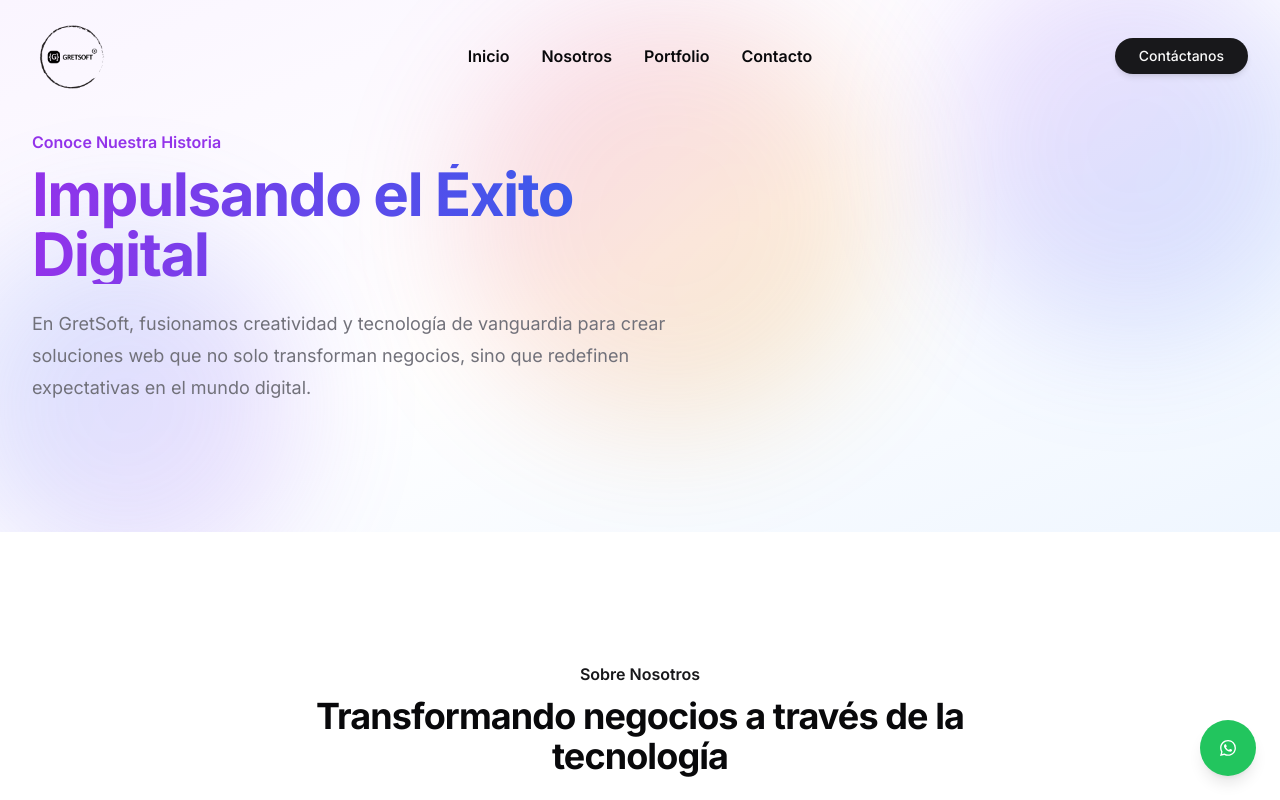
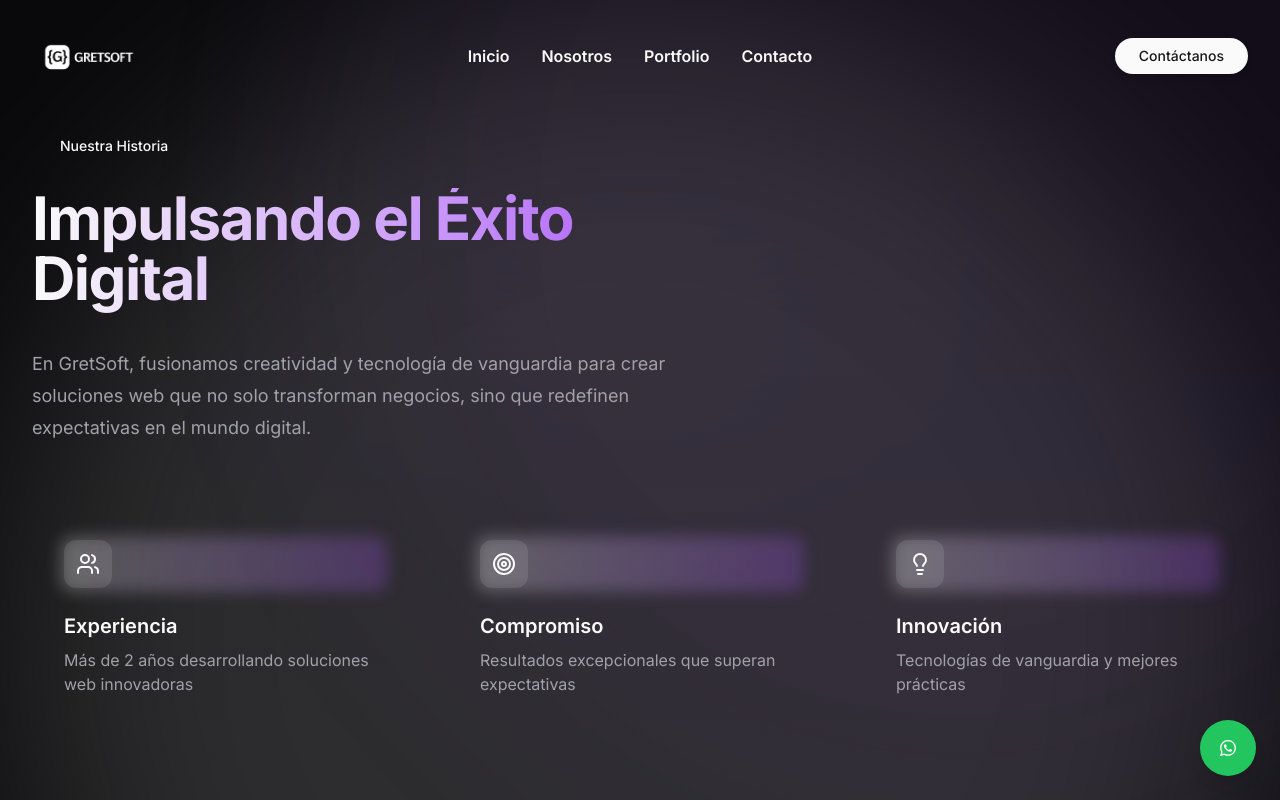
Before and after one commit to Imaagus/gretsoft, a Next.js app: page /about in a window 1280 px wide. Shown: the top 800 px of the page. Built offline with nearby package versions, Linux system fonts and the light colour scheme.

Commit message:
newTheme

```diff
--- a/app/about/page.tsx
+++ b/app/about/page.tsx
@@ -8,7 +8,7 @@ import { SiteFooter } from "@/components/site-footer"
 import { About } from "@/components/about"
 import { AboutTimeline } from "@/components/about-timeline"
 import { Button } from "@/components/ui/button"
-import { ArrowDown } from "lucide-react"
+import { ArrowDown, Users, Target, Lightbulb } from "lucide-react"
 
 const fadeInUp = {
   hidden: { opacity: 0, y: 20 },
@@ -24,6 +24,24 @@ const staggerChildren = {
     },
   },
 }
+
+const features = [
+  {
+    icon: Users,
+    title: "Experiencia",
+    description: "Más de 2 años desarrollando soluciones web innovadoras",
+  },
+  {
+    icon: Target,
+    title: "Compromiso",
+    description: "Resultados excepcionales que superan expectativas",
+  },
+  {
+    icon: Lightbulb,
+    title: "Innovación",
+    description: "Tecnologías de vanguardia y mejores prácticas",
+  },
+]
 
 export default function AboutPage() {
   const controls = useAnimation()
@@ -58,19 +76,10 @@ export default function AboutPage() {
       <main className="flex-1">
         <div className="relative overflow-hidden">
           {/* Dynamic gradient background */}
-          <div className="absolute inset-0 bg-gradient-to-br from-purple-50 via-white to-blue-50 dark:from-gray-900 dark:via-gray-900 dark:to-gray-800 animate-gradient-x" />
-
-          {/* Animated shapes */}
-          <div className="absolute inset-0 overflow-hidden">
-            <div className="absolute top-0 right-0 -translate-y-12 translate-x-12 blur-3xl opacity-20">
-              <div className="aspect-square h-96 rounded-full bg-gradient-to-br from-purple-500 to-blue-500 animate-blob" />
-            </div>
-            <div className="absolute bottom-0 left-0 translate-y-12 -translate-x-12 blur-3xl opacity-20">
-              <div className="aspect-square h-96 rounded-full bg-gradient-to-br from-blue-500 to-purple-500 animate-blob animation-delay-2000" />
-            </div>
-            <div className="absolute top-1/2 left-1/2 -translate-x-1/2 -translate-y-1/2 blur-3xl opacity-20">
-              <div className="aspect-square h-96 rounded-full bg-gradient-to-br from-pink-500 to-yellow-500 animate-blob animation-delay-4000" />
-            </div>
+          <div className="absolute inset-0">
+            <div className="absolute inset-0 bg-gradient-to-b from-background via-background/90 to-background" />
+            <div className="absolute top-0 left-1/2 -translate-x-1/2 w-full aspect-square bg-primary/30 rounded-full blur-[120px] opacity-50 animate-pulse" />
+            <div className="absolute bottom-0 left-1/4 w-full aspect-square bg-purple-500/20 rounded-full blur-[120px] opacity-30 animate-pulse animation-delay-2000" />
           </div>
 
           <div className="relative">
@@ -82,15 +91,17 @@ export default function AboutPage() {
               className="relative mx-auto max-w-7xl px-6 py-24 sm:py-32 lg:px-8"
             >
               <motion.div variants={fadeInUp} className="mx-auto max-w-2xl lg:mx-0">
-                <motion.p
+                <motion.div
                   variants={fadeInUp}
-                  className="text-base font-semibold leading-7 text-purple-600 dark:text-purple-400"
+                  className="inline-flex items-center rounded-full px-4 py-1 text-sm font-medium gradient-border"
                 >
-                  Conoce Nuestra Historia
-                </motion.p>
+                  <div className="rounded-full px-3 py-1 text-sm font-medium">
+                    <span className="text-primary text-glow">Nuestra Historia</span>
+                  </div>
+                </motion.div>
                 <motion.h1
                   variants={fadeInUp}
-                  className="mt-2 text-4xl font-bold tracking-tight sm:text-6xl bg-clip-text text-transparent bg-gradient-to-r from-purple-600 to-blue-600"
+                  className="mt-6 text-4xl font-bold tracking-tight sm:text-6xl bg-clip-text text-transparent bg-gradient-to-r from-primary to-purple-500 pb-4"
                 >
                   Impulsando el Éxito Digital
                 </motion.h1>
@@ -98,6 +109,28 @@ export default function AboutPage() {
                   En GretSoft, fusionamos creatividad y tecnología de vanguardia para crear soluciones web que no solo
                   transforman negocios, sino que redefinen expectativas en el mundo digital.
                 </motion.p>
+              </motion.div>
+
+              <motion.div
+                variants={staggerChildren}
+                className="mt-16 grid grid-cols-1 gap-8 sm:grid-cols-2 lg:grid-cols-3"
+              >
+                {features.map((feature) => (
+                  <motion.div
+                    key={feature.title}
+                    variants={fadeInUp}
+                    className="glass-card p-8 rounded-2xl hover-glow transition-all duration-300 hover:-translate-y-1"
+                  >
+                    <div className="relative">
+                      <div className="absolute -inset-1 bg-gradient-to-r from-primary to-purple-500 rounded-lg blur opacity-25" />
+                      <div className="relative flex h-12 w-12 items-center justify-center rounded-lg bg-primary/10">
+                        <feature.icon className="h-6 w-6 text-primary" />
+                      </div>
+                    </div>
+                    <h3 className="mt-6 text-xl font-semibold text-foreground">{feature.title}</h3>
+                    <p className="mt-2 text-muted-foreground">{feature.description}</p>
+                  </motion.div>
+                ))}
               </motion.div>
             </motion.div>
           </div>
@@ -118,7 +151,7 @@ export default function AboutPage() {
               onClick={scrollToTop}
               size="icon"
               aria-label="Volver arriba"
-              className="rounded-full bg-primary text-primary-foreground shadow-lg hover:shadow-xl transition-all duration-300"
+              className="rounded-full bg-gradient-to-r from-primary to-purple-500 hover:opacity-90 shadow-lg hover:shadow-xl transition-all duration-300"
             >
               <ArrowDown className="h-5 w-5 transform rotate-180" />
             </Button>
--- a/app/globals.css
+++ b/app/globals.css
@@ -2,77 +2,132 @@
 @tailwind components;
 @tailwind utilities;
 
-@layer utilities {
-  .text-balance {
-    text-wrap: balance;
+@layer base {
+  :root {
+    --background: 215 50% 98%;
+    --foreground: 215 25% 27%;
+    --card: 215 25% 100%;
+    --card-foreground: 215 25% 27%;
+    --popover: 215 25% 100%;
+    --popover-foreground: 215 25% 27%;
+    --primary: 187 100% 45%;
+    --primary-foreground: 215 25% 100%;
+    --secondary: 215 25% 95%;
+    --secondary-foreground: 215 25% 27%;
+    --muted: 215 25% 95%;
+    --muted-foreground: 215 25% 47%;
+    --accent: 215 25% 95%;
+    --accent-foreground: 215 25% 27%;
+    --destructive: 0 84.2% 60.2%;
+    --destructive-foreground: 215 25% 100%;
+    --border: 215 25% 93%;
+    --input: 215 25% 93%;
+    --ring: 187 100% 45%;
+    --radius: 1rem;
+  }
+
+  .dark {
+    --background: 222 47% 5%;
+    --foreground: 215 25% 100%;
+    --card: 215 25% 8%;
+    --card-foreground: 215 25% 100%;
+    --popover: 215 25% 8%;
+    --popover-foreground: 215 25% 100%;
+    --primary: 187 100% 45%;
+    --primary-foreground: 215 25% 100%;
+    --secondary: 215 25% 12%;
+    --secondary-foreground: 215 25% 100%;
+    --muted: 215 25% 12%;
+    --muted-foreground: 215 25% 80%;
+    --accent: 215 25% 12%;
+    --accent-foreground: 215 25% 100%;
+    --destructive: 0 62.8% 30.6%;
+    --destructive-foreground: 215 25% 100%;
+    --border: 215 25% 15%;
+    --input: 215 25% 15%;
+    --ring: 187 100% 45%;
   }
 }
 
-
-
-@layer base {
-  :root {
-    --background: 0 0% 100%;
-    --foreground: 0 0% 3.9%;
-    --card: 0 0% 100%;
-    --card-foreground: 0 0% 3.9%;
-    --popover: 0 0% 100%;
-    --popover-foreground: 0 0% 3.9%;
-    --primary: 0 0% 9%;
-    --primary-foreground: 0 0% 98%;
-    --secondary: 0 0% 96.1%;
-    --secondary-foreground: 0 0% 9%;
-    --muted: 0 0% 96.1%;
-    --muted-foreground: 0 0% 45.1%;
-    --accent: 0 0% 96.1%;
-    --accent-foreground: 0 0% 9%;
-    --destructive: 0 84.2% 60.2%;
-    --destructive-foreground: 0 0% 98%;
-    --border: 0 0% 89.8%;
-    --input: 0 0% 89.8%;
-    --ring: 0 0% 3.9%;
-    --chart-1: 12 76% 61%;
-    --chart-2: 173 58% 39%;
-    --chart-3: 197 37% 24%;
-    --chart-4: 43 74% 66%;
-    --chart-5: 27 87% 67%;
-    --radius: 0.5rem;
-  }
-  .dark {
-    --background: 0 0% 3.9%;
-    --foreground: 0 0% 98%;
-    --card: 0 0% 3.9%;
-    --card-foreground: 0 0% 98%;
-    --popover: 0 0% 3.9%;
-    --popover-foreground: 0 0% 98%;
-    --primary: 0 0% 98%;
-    --primary-foreground: 0 0% 9%;
-    --secondary: 0 0% 14.9%;
-    --secondary-foreground: 0 0% 98%;
-    --muted: 0 0% 14.9%;
-    --muted-foreground: 0 0% 63.9%;
-    --accent: 0 0% 14.9%;
-    --accent-foreground: 0 0% 98%;
-    --destructive: 0 62.8% 30.6%;
-    --destructive-foreground: 0 0% 98%;
-    --border: 0 0% 14.9%;
-    --input: 0 0% 14.9%;
-    --ring: 0 0% 83.1%;
-    --chart-1: 220 70% 50%;
-    --chart-2: 160 60% 45%;
-    --chart-3: 30 80% 55%;
-    --chart-4: 280 65% 60%;
-    --chart-5: 340 75% 55%;
-  }
-}
-
-
-
 @layer base {
   * {
-    @apply border-border outline-ring/50;
+    @apply border-border;
   }
   body {
     @apply bg-background text-foreground;
   }
 }
+
+.animate-gradient-x {
+  background-size: 200% 200%;
+  animation: gradient-x 15s ease infinite;
+}
+
+@keyframes gradient-x {
+  0% {
+    background-position: 0% 50%;
+  }
+  50% {
+    background-position: 100% 50%;
+  }
+  100% {
+    background-position: 0% 50%;
+  }
+}
+
+.animate-blob {
+  animation: blob 7s infinite;
+}
+
+.animation-delay-2000 {
+  animation-delay: 2s;
+}
+
+.animation-delay-4000 {
+  animation-delay: 4s;
+}
+
+@keyframes blob {
+  0% {
+    transform: translate(0px, 0px) scale(1);
+  }
+  33% {
+    transform: translate(30px, -50px) scale(1.1);
+  }
+  66% {
+    transform: translate(-20px, 20px) scale(0.9);
+  }
+  100% {
+    transform: translate(0px, 0px) scale(1);
+  }
+}
+
+.text-glow {
+  text-shadow: 0 0 20px rgba(0, 229, 201, 0.5);
+}
+
+.glass-card {
+  background: rgba(255, 255, 255, 0.04);
+  backdrop-filter: blur(8px);
+  border: 1px solid rgba(255, 255, 255, 0.05);
+}
+
+.hover-glow {
+  transition: all 0.3s ease;
+}
+
+.hover-glow:hover {
+  box-shadow: 0 0 15px rgba(0, 229, 201, 0.15);
+}
+
+.gradient-border {
+  position: relative;
+  background: linear-gradient(to right, #00e5c9, #00b4d8);
+  padding: 1px;
+  border-radius: var(--radius);
+}
+
+.gradient-border > * {
+  background: var(--background);
+  border-radius: calc(var(--radius) - 1px);
+}
--- a/app/layout.tsx
+++ b/app/layout.tsx
@@ -18,7 +18,7 @@ export const metadata = {
   authors: [{ name: "GretSoft" }],
   creator: "GretSoft",
   viewport: "width=device-width, initial-scale=1",
-  themeColor: "#6d28d9",
+  themeColor: "#00E5C9",
 }
 
 export default function RootLayout({
@@ -27,9 +27,24 @@ export default function RootLayout({
   children: React.ReactNode
 }) {
   return (
-    <html lang="es" className="scroll-smooth">
-      <body className={cn("min-h-screen bg-background font-sans antialiased", inter.className)}>
-        <Suspense fallback={<div className="h-screen flex items-center justify-center">Cargando...</div>}>
+    <html lang="es" className="scroll-smooth dark">
+      <body
+        className={cn(
+          "min-h-screen bg-background font-sans antialiased selection:bg-primary/20 selection:text-primary",
+          inter.className,
+        )}
+      >
+        <div className="fixed inset-0 -z-10 bg-[radial-gradient(ellipse_at_top,_var(--tw-gradient-stops))] from-primary/20 via-background to-background" />
+        <Suspense
+          fallback={
+            <div className="h-screen flex items-center justify-center">
+              <div className="relative w-24 h-24">
+                <div className="absolute inset-0 border-t-2 border-primary rounded-full animate-spin"></div>
+                <div className="absolute inset-4 border-t-2 border-primary/50 rounded-full animate-spin-slow"></div>
+              </div>
+            </div>
+          }
+        >
           {children}
           <WhatsAppButton />
         </Suspense>
--- a/components/hero.tsx
+++ b/components/hero.tsx
@@ -1,3 +1,6 @@
+"use client"
+
+import { motion } from "framer-motion"
 import Image from "next/image"
 import Link from "next/link"
 import { Button } from "@/components/ui/button"
@@ -9,49 +12,64 @@ const features = [
   { icon: Sparkles, text: "Diseño moderno" },
 ]
 
+const fadeIn = {
+  hidden: { opacity: 0, y: 20 },
+  visible: { opacity: 1, y: 0 },
+}
+
+const staggerContainer = {
+  hidden: { opacity: 0 },
+  visible: {
+    opacity: 1,
+    transition: {
+      staggerChildren: 0.2,
+    },
+  },
+}
+
 export function Hero() {
   return (
-    <div id="home" className="relative isolate overflow-hidden">
-      {/* Background gradient */}
-      <div
-        className="absolute inset-x-0 -top-40 -z-10 transform-gpu overflow-hidden blur-3xl sm:-top-80"
-        aria-hidden="true"
-      >
-        <div
-          className="relative left-[calc(50%-11rem)] aspect-[1155/678] w-[36.125rem] -translate-x-1/2 rotate-[30deg] bg-gradient-to-tr from-purple-600 to-indigo-800 opacity-20 sm:left-[calc(50%-30rem)] sm:w-[72.1875rem]"
-          style={{
-            clipPath:
-              "polygon(74.1% 44.1%, 100% 61.6%, 97.5% 26.9%, 85.5% 0.1%, 80.7% 2%, 72.5% 32.5%, 60.2% 62.4%, 52.4% 68.1%, 47.5% 58.3%, 45.2% 34.5%, 27.5% 76.7%, 0.1% 64.9%, 17.9% 100%, 27.6% 76.8%, 76.1% 97.7%, 74.1% 44.1%)",
-          }}
-        />
+    <div id="home" className="relative isolate overflow-hidden min-h-screen flex items-center">
+      {/* Animated background elements */}
+      <div className="absolute inset-0 -z-10">
+        <div className="absolute inset-0 bg-gradient-to-b from-background via-background/90 to-background" />
+        <div className="absolute top-0 left-1/2 -translate-x-1/2 w-full aspect-square bg-primary/30 rounded-full blur-[120px] opacity-50" />
+        <div className="absolute bottom-0 left-1/4 w-full aspect-square bg-purple-500/20 rounded-full blur-[120px] opacity-30" />
       </div>
 
-      <div className="mx-auto max-w-7xl px-4 sm:px-6 pt-32 pb-24 sm:pt-40 sm:pb-32 lg:flex lg:items-center lg:gap-x-10 lg:px-8 lg:py-40">
-        <div className="mx-auto max-w-2xl lg:mx-0 lg:flex-auto">
-          <div className="flex items-center gap-x-3 mb-8">
-            <div className="rounded-full flex items-center gap-x-2 px-3 py-1 text-sm font-medium leading-6 text-primary-foreground bg-primary ring-1 ring-inset ring-primary/20">
-              <Sparkles className="h-4 w-4" />
-              <span>Soluciones Web Profesionales</span>
+      <div className="mx-auto max-w-7xl px-4 sm:px-6 py-32 lg:flex lg:items-center lg:gap-x-10 lg:px-8 lg:py-40">
+        <motion.div
+          initial="hidden"
+          animate="visible"
+          variants={staggerContainer}
+          className="mx-auto max-w-2xl lg:mx-0 lg:flex-auto"
+        >
+          <motion.div variants={fadeIn} className="flex items-center gap-x-3 mb-8">
+            <div className="gradient-border">
+              <div className="rounded-full flex items-center gap-x-2 px-3 py-1 text-sm font-medium">
+                <Sparkles className="h-4 w-4 text-primary" />
+                <span className="text-glow">Soluciones Web Profesionales</span>
+              </div>
             </div>
-          </div>
+          </motion.div>
 
-          <h1 className="max-w-lg text-4xl font-bold tracking-tight sm:text-5xl lg:text-6xl">
+          <motion.h1 variants={fadeIn} className="max-w-lg text-4xl font-bold tracking-tight sm:text-6xl lg:text-7xl">
             Transformamos ideas en{" "}
-            <span className="text-transparent bg-clip-text bg-gradient-to-r from-purple-600 to-indigo-600">
+            <span className="text-transparent bg-clip-text bg-gradient-to-r from-primary to-purple-500 text-glow">
               experiencias digitales
             </span>
-          </h1>
+          </motion.h1>
 
-          <p className="mt-6 text-lg leading-8 text-muted-foreground">
+          <motion.p variants={fadeIn} className="mt-6 text-lg leading-8 text-muted-foreground">
             Desarrollamos soluciones web profesionales y personalizadas para hacer crecer tu negocio. Desde landing
             pages hasta e-commerce, creamos experiencias digitales que destacan.
-          </p>
+          </motion.p>
 
-          <div className="mt-10 flex flex-col sm:flex-row items-center gap-4 sm:gap-x-6">
+          <motion.div variants={fadeIn} className="mt-10 flex flex-col sm:flex-row items-center gap-4 sm:gap-x-6">
             <Button
               asChild
               size="lg"
-              className="w-full sm:w-auto rounded-full shadow-lg hover:shadow-xl transition-all duration-300"
+              className="w-full sm:w-auto rounded-full bg-gradient-to-r from-primary to-purple-500 hover:opacity-90 transition-all duration-300"
             >
               <Link href="#contact">
                 Comienza tu proyecto
@@ -62,37 +80,46 @@ export function Hero() {
               variant="outline"
               size="lg"
               asChild
-              className="w-full sm:w-auto rounded-full border-primary/20 hover:bg-primary/5"
+              className="w-full sm:w-auto rounded-full border-primary/20 hover:bg-primary/5 hover-glow"
             >
               <Link href="/portfolio">Ver nuestro trabajo</Link>
             </Button>
-          </div>
+          </motion.div>
 
-          <div className="mt-10 grid grid-cols-1 sm:grid-cols-3 gap-4">
+          <motion.div variants={staggerContainer} className="mt-10 grid grid-cols-1 sm:grid-cols-3 gap-4">
             {features.map((item, index) => (
-              <div key={index} className="flex items-center gap-x-2 text-sm">
+              <motion.div
+                key={index}
+                variants={fadeIn}
+                className="flex items-center gap-x-2 text-sm glass-card p-3 rounded-lg hover-glow"
+              >
                 <div className="rounded-full bg-primary/10 p-1">
                   <item.icon className="h-4 w-4 text-primary" />
                 </div>
                 <span>{item.text}</span>
-              </div>
+              </motion.div>
             ))}
-          </div>
-        </div>
+          </motion.div>
+        </motion.div>
 
-        <div className="mt-16 sm:mt-24 lg:mt-0 lg:flex-shrink-0 lg:flex-grow relative">
-          <div className="absolute -z-10 inset-0 bg-gradient-to-tr from-purple-500/20 to-indigo-500/20 blur-3xl opacity-30 rounded-full" />
+        <motion.div
+          initial={{ opacity: 0, scale: 0.8 }}
+          animate={{ opacity: 1, scale: 1 }}
+          transition={{ duration: 0.8, ease: "easeOut" }}
+          className="mt-16 sm:mt-24 lg:mt-0 lg:flex-shrink-0 lg:flex-grow relative"
+        >
+          <div className="absolute -z-10 inset-0 bg-gradient-to-tr from-primary/20 to-purple-500/20 blur-3xl opacity-30 rounded-full" />
           <Image
             src="/banner (2).jpg"
             alt="Dashboard preview"
             width={600}
             height={600}
-            className="mx-auto w-full max-w-[22.875rem] sm:max-w-[28.875rem] rounded-xl shadow-2xl ring-1 ring-gray-900/10 transition-transform duration-300 hover:scale-[1.02]"
+            className="mx-auto w-full max-w-[22.875rem] sm:max-w-[28.875rem] rounded-xl shadow-2xl ring-1 ring-white/10 transition-transform duration-300 hover:scale-[1.02] hover-glow"
             priority
             loading="eager"
             sizes="(max-width: 640px) 100vw, (max-width: 1024px) 50vw, 33vw"
           />
-        </div>
+        </motion.div>
       </div>
     </div>
   )
--- a/components/site-footer.tsx
+++ b/components/site-footer.tsx
@@ -36,7 +36,7 @@ export function SiteFooter() {
               <span className="sr-only">GretSoft</span>
               <Image
                 className="h-24 w-auto"
-                src="/gretsoft.png"
+                src="/gretsoft1.png"
                 alt="GretSoft Logo"
                 width={1000}
                 height={1000}
--- a/components/site-header.tsx
+++ b/components/site-header.tsx
@@ -36,7 +36,7 @@ export function SiteHeader() {
     <header
       className={cn(
         "fixed inset-x-0 top-0 z-50 transition-all duration-300",
-        isScrolled ? "bg-background/90 backdrop-blur-md shadow-sm py-2" : "bg-transparent py-4",
+        isScrolled ? "bg-background/90 backdrop-blur-md shadow-sm py-2" : "bg-transparent py-0",
       )}
     >
       <nav className="mx-auto flex max-w-7xl items-center justify-between px-4 sm:px-6 lg:px-8" aria-label="Global">
@@ -44,8 +44,8 @@ export function SiteHeader() {
           <Link href="/" className="-m-1.5 p-1.5 transition-transform duration-300 hover:scale-105">
             <span className="sr-only">GretSoft</span>
             <Image
-              className="h-14 w-auto sm:h-16 md:h-18 lg:h-20"
-              src="/gretsoft.png"
+              className="h-24 w-auto sm:h-20 md:h-24 lg:h-28"
+              src="/gretsoft2.png"
               alt="GretSoft Logo"
               width={1000}
               height={1000}
--- a/tailwind.config.js
+++ b/tailwind.config.js
@@ -57,32 +57,11 @@ module.exports = {
         md: "calc(var(--radius) - 2px)",
         sm: "calc(var(--radius) - 4px)",
       },
-      keyframes: {
-        "accordion-down": {
-          from: { height: 0 },
-          to: { height: "var(--radix-accordion-content-height)" },
-        },
-        "accordion-up": {
-          from: { height: "var(--radix-accordion-content-height)" },
-          to: { height: 0 },
-        },
-        fadeIn: {
-          from: { opacity: 0 },
-          to: { opacity: 1 },
-        },
-        slideUp: {
-          from: { transform: "translateY(10px)", opacity: 0 },
-          to: { transform: "translateY(0)", opacity: 1 },
-        },
+      animation: {
+        "spin-slow": "spin 3s linear infinite",
       },
-      animation: {
-        "accordion-down": "accordion-down 0.2s ease-out",
-        "accordion-up": "accordion-up 0.2s ease-out",
-        fadeIn: "fadeIn 0.5s ease-out",
-        slideUp: "slideUp 0.5s ease-out",
-      },
-      transitionTimingFunction: {
-        "bounce-in": "cubic-bezier(0.175, 0.885, 0.32, 1.275)",
+      backgroundImage: {
+        "gradient-radial": "radial-gradient(var(--tw-gradient-stops))",
       },
     },
   },
```
Also changed, not shown: app/portfolio/page.tsx (+55 -30 lines), components/about.tsx (+1 -41 lines), public/gretsoft1.png (added), public/gretsoft2.png (added).
